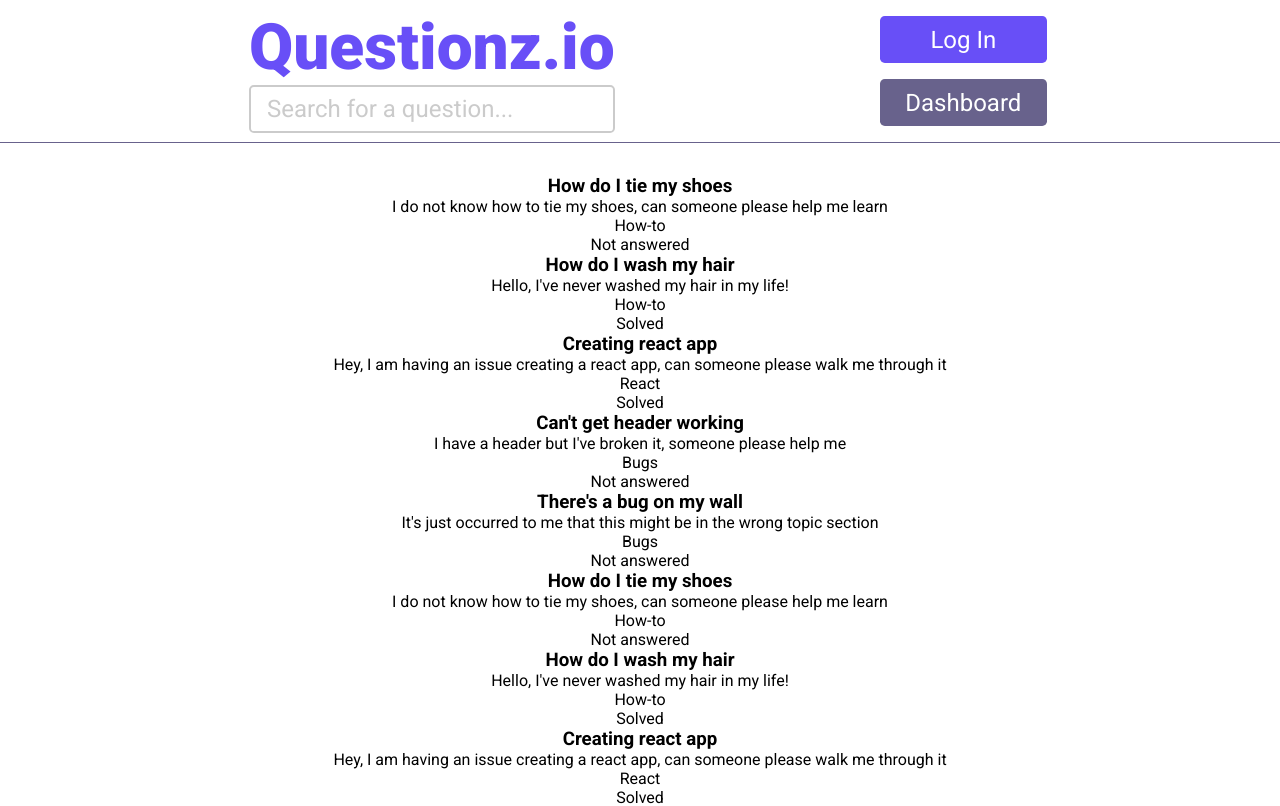
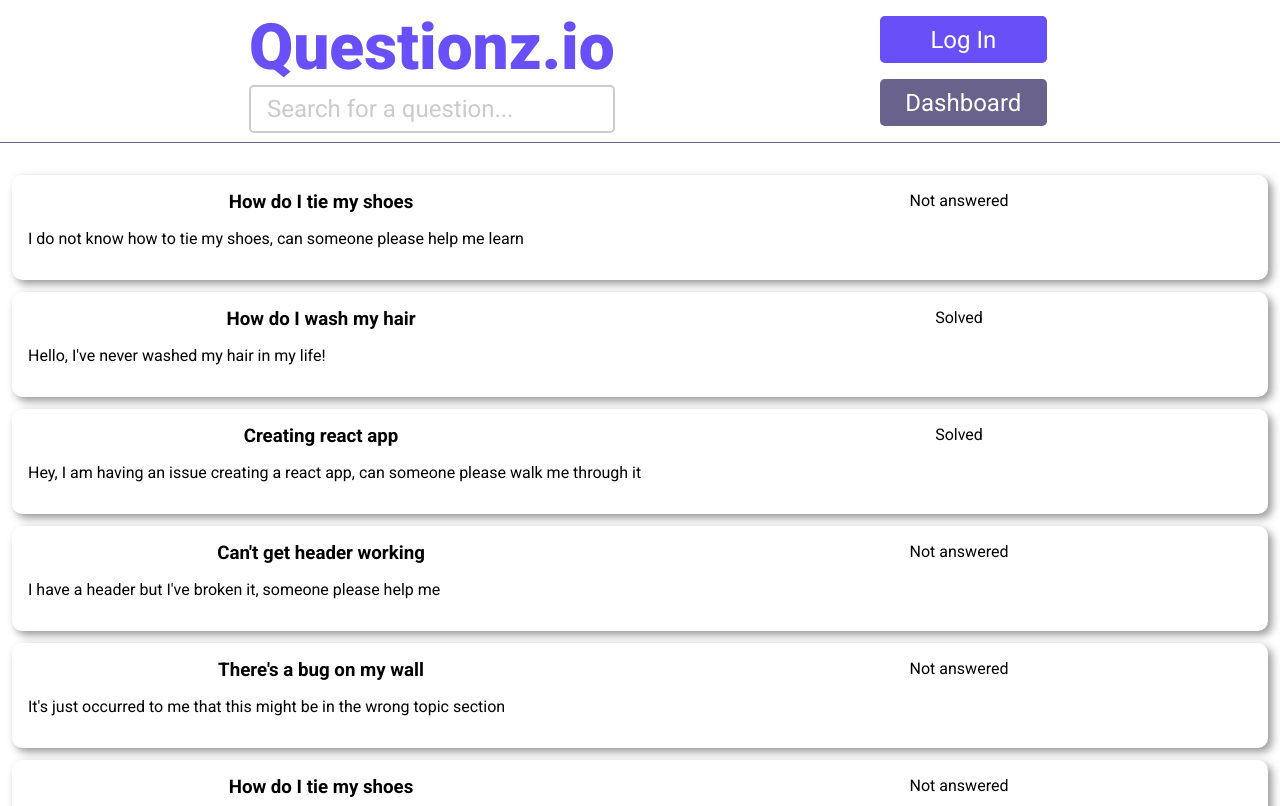
Before and after one commit to JaredS129/student-project--agile-dev-ops--aws-backend, a React (Create React App) app: page / in a window 1280 px wide. Shown: the top 806 px of the page. Built offline with nearby package versions, Linux system fonts and the light colour scheme.

Commit message:
Updated css to format Question list/Questions

```diff
--- /dev/null
+++ b/src/components/questionlist/Question.css
@@ -0,0 +1,21 @@
+@import url('https://fonts.googleapis.com/css2?family=Poppins:wght@400;700;900&display=swap');
+
+.grid-container {
+    display: grid;
+    grid-template-columns: 1fr 1fr;
+    grid-gap: 1.25rem;
+}
+
+.title-format {
+
+ }
+.summary-format {
+    text-align: left;
+    padding-top: 1rem;
+    padding-left: 1rem;
+    padding-bottom: 1rem;
+}
+
+.topic-format {
+    font-size: 0;
+}
--- a/src/components/questionlist/Question.js
+++ b/src/components/questionlist/Question.js
@@ -1,10 +1,14 @@
+import "./Question.css";
+
 const Question = ({ title, summary, topic, isAnswered }) => {
   return (
     <li>
-      <h3>{title}</h3>
-      <p>{summary}</p>
-      <p>{topic}</p>
-      <p>{isAnswered ? "Solved" : "Not answered"}</p>
+      <div className="grid-container">
+        <h3>{title}</h3>
+        <p>{isAnswered ? "Solved" : "Not answered"}</p>
+      </div>
+      <p className="summary-format">{summary}</p>
+      <p className="topic-format">{topic}</p>
     </li>
   );
 };
--- /dev/null
+++ b/src/components/questionlist/QuestionList.css
@@ -0,0 +1,8 @@
+.question-container {
+    background: #ffffff;
+    padding-top: 1rem;
+    padding-bottom: 1rem;
+    border-radius: 0.625rem;
+    margin: 0.75rem;
+    box-shadow: 0.25rem 0.25rem 0.5rem #00000069;
+  }
--- a/src/components/questionlist/QuestionList.js
+++ b/src/components/questionlist/QuestionList.js
@@ -1,5 +1,6 @@
 import Question from "./Question";
 import questionsData from "../../data/questions.json";
+import "./QuestionList.css";
 
 const QuestionList = () => {
   const questions = questionsData;
@@ -7,13 +8,14 @@ const QuestionList = () => {
   return (
     <ul>
       {questions.map((question) => (
+        <div className="question-container">
         <Question
           key={question.question_id}
           title={question.title}
           topic={question.topic}
           summary={question.summary}
           isAnswered={question.isAnswered}
-        />
+        /></div>
       ))}
     </ul>
   );
```
